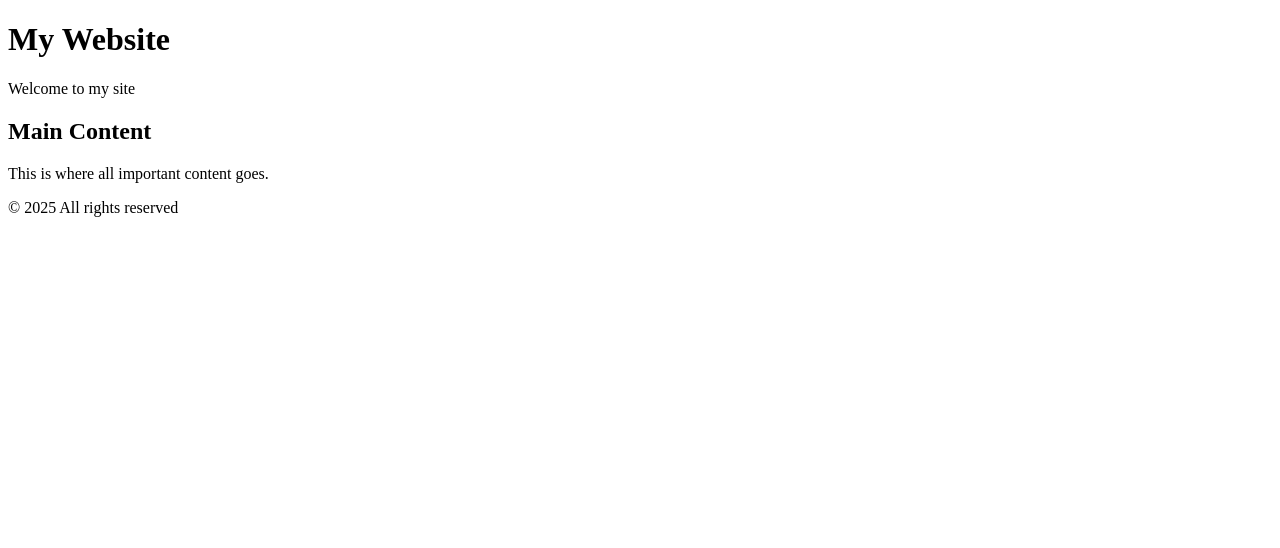
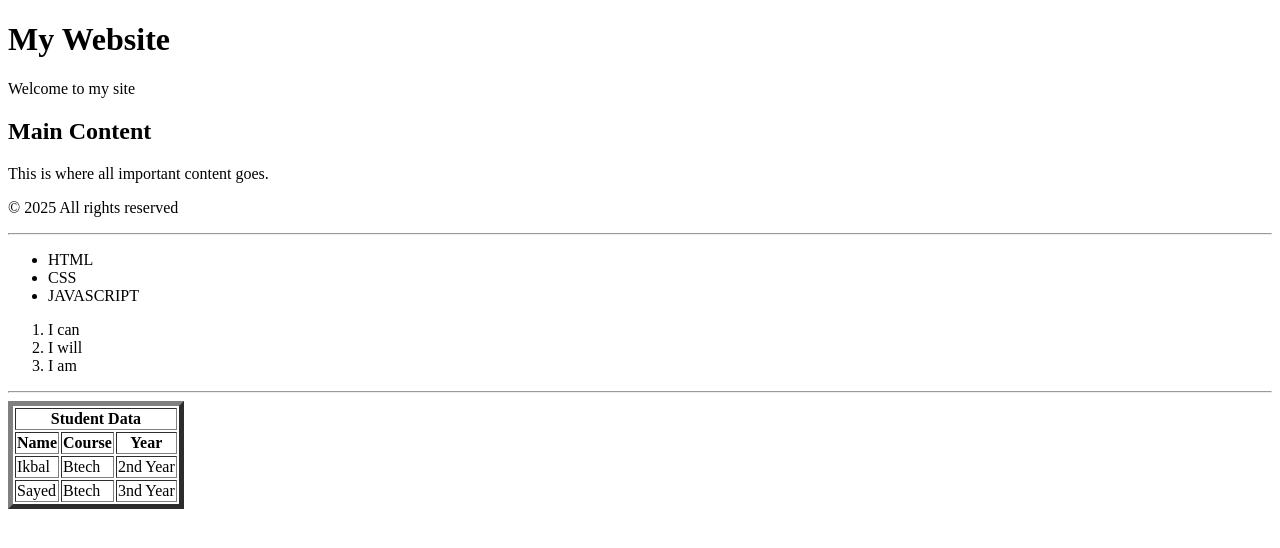
Before and after one commit to iqbal-prog-png/HTML-practice, a plain HTML site: page web1.html in a window 1280 px wide. Drawn offline with Linux system fonts and the light colour scheme.

Commit message:
updated files

```diff
--- a/web1.html
+++ b/web1.html
@@ -17,5 +17,47 @@
     <footer>
       <p>© 2025 All rights reserved</p>
     </footer>
+    <hr />
+
+    <ul>
+      <li>HTML</li>
+      <li>CSS</li>
+      <li>JAVASCRIPT</li>
+    </ul>
+
+    <ol>
+      <li>I can</li>
+      <li>I will</li>
+      <li>I am</li>
+    </ol>
+    <hr />
+
+    <table border="5">
+      <thead>
+        <tr>
+          <th colspan="3">Student Data</th>
+        </tr>
+
+        <tr>
+          <th>Name</th>
+          <th>Course</th>
+          <th>Year</th>
+        </tr>
+      </thead>
+
+      <tbody>
+        <tr>
+          <td>Ikbal</td>
+          <td>Btech</td>
+          <td>2nd Year</td>
+        </tr>
+
+        <tr>
+          <td>Sayed</td>
+          <td>Btech</td>
+          <td>3nd Year</td>
+        </tr>
+      </tbody>
+    </table>
   </body>
 </html>
```
Also changed, not shown: Forms.html (added, +9 -0 lines).
